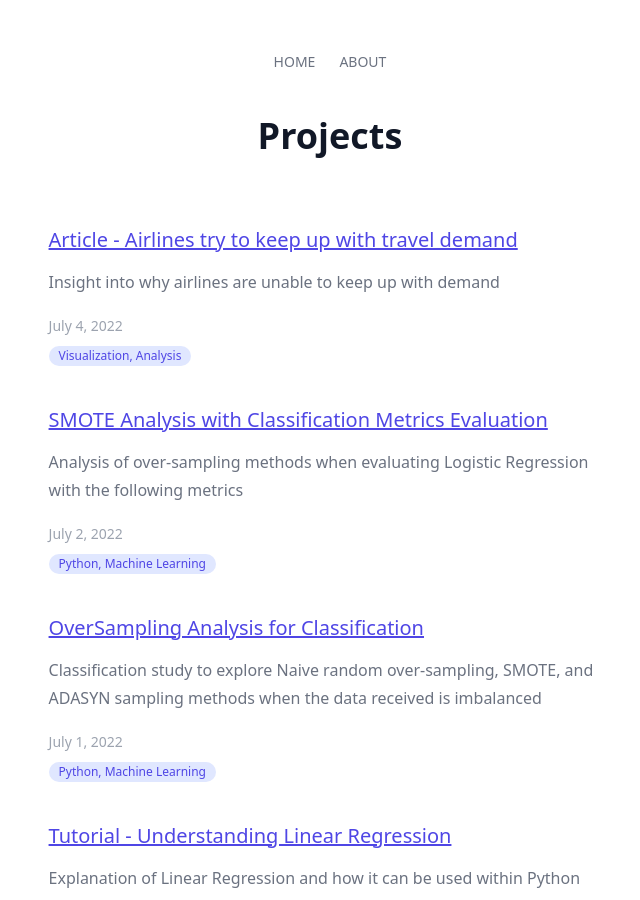
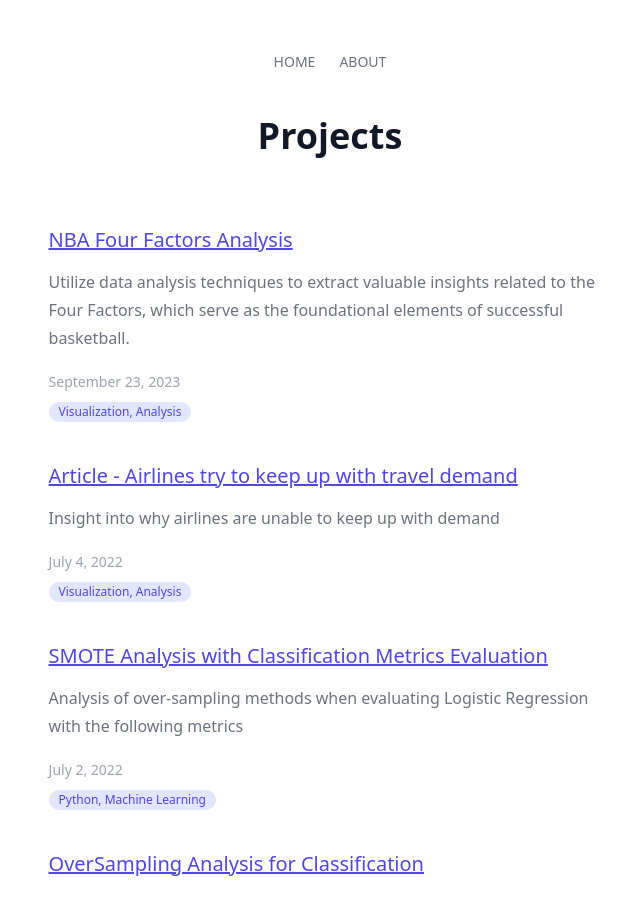
Before and after one commit to Akiwacky/akiwacky.github.io, a Jekyll site: the page built from projects.md, in a window 1280 px wide and 900 px high. Shown: the whole window, without its empty margins (310-950 px from the left). Built offline with Jekyll 4.4.1, drawn with Linux system fonts in a browser that asks for light colours; nearby versions of some CDN libraries; some web fonts are replaced.

Commit message:
Update projects.yml

```diff
--- a/_data/projects.yml
+++ b/_data/projects.yml
@@ -1,3 +1,9 @@
+- title: NBA Four Factors Analysis
+  type: Visualization, Analysis
+  date: Sept 23rd 2023
+  url: https://akinajayi.me/Four_Factors_Analysis/
+  bio: Utilize data analysis techniques to extract valuable insights related to the Four Factors, which serve as the foundational elements of successful basketball.
+
 - title: Article - Airlines try to keep up with travel demand
   type: Visualization, Analysis
   date: July 4th 2022
```
